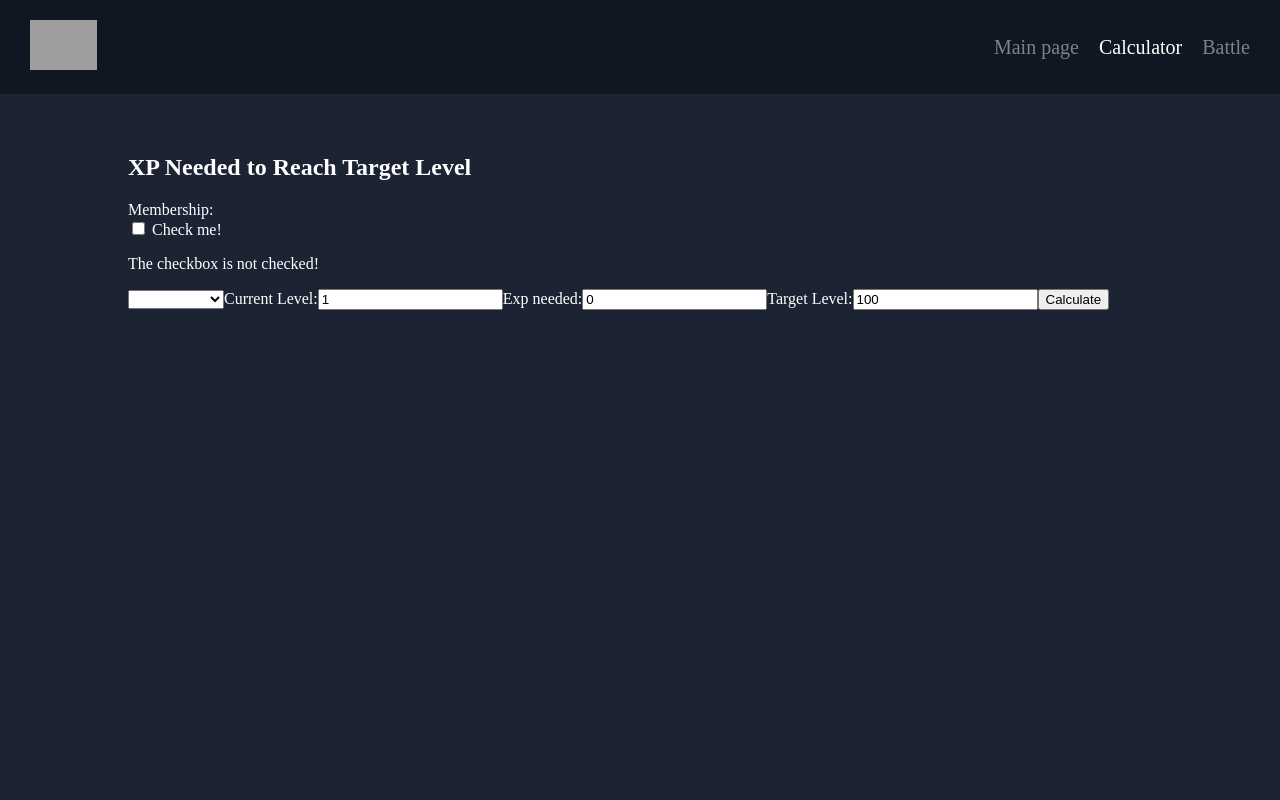
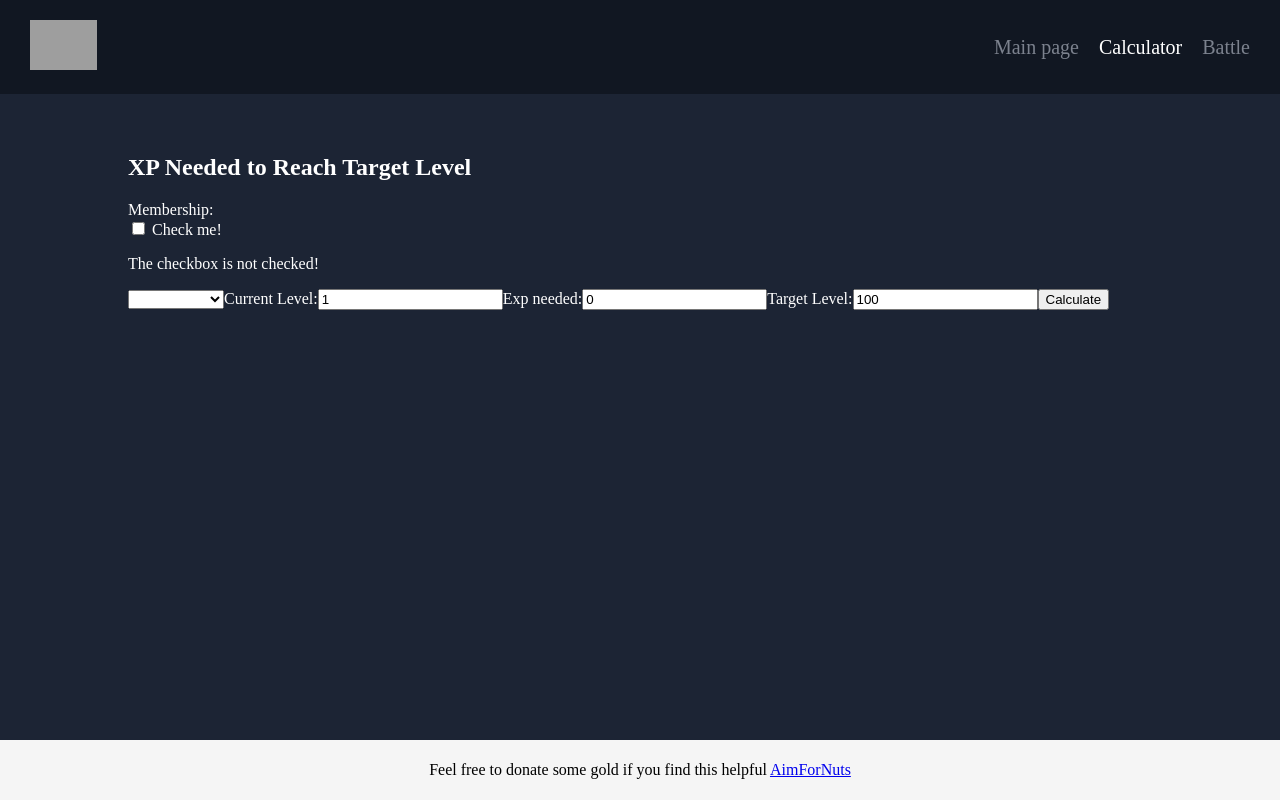
Before and after one commit to AimForNuts/idle-mmo-helper, an Angular app: page /idle-mmo-helper/calculator in a window 1280 px wide. Built offline with nearby package versions, Linux system fonts and the light colour scheme; grey boxes are pictures that could not be loaded.

Commit message:
Added footer

```diff
--- a/src/app/app.component.html
+++ b/src/app/app.component.html
@@ -4,4 +4,4 @@
   <router-outlet></router-outlet>
 </div>
 
-<!-- <app-donate-component></app-donate-component> -->
+<app-donate-component></app-donate-component>
--- a/src/app/donate/donate.component.html
+++ b/src/app/donate/donate.component.html
@@ -1,2 +1,4 @@
-<div>Feel free to donate some gold if you find this helpful</div>
-<a href="https://web.idle-mmo.com/@AimForNuts">AimForNuts</a>
+<footer class="footer">
+  Feel free to donate some gold if you find this helpful
+  <a target="_blank" href="https://web.idle-mmo.com/@AimForNuts">AimForNuts</a>
+</footer>
--- a/src/app/donate/donate.component.scss
+++ b/src/app/donate/donate.component.scss
@@ -0,0 +1,11 @@
+.footer {
+  position: absolute;
+  bottom: 0;
+  width: 100%;
+  /* Set the fixed height of the footer here */
+  height: 60px;
+  line-height: 60px;
+  margin: 0 auto;
+  text-align: center;
+  background-color: #f5f5f5;
+}
--- a/src/styles.scss
+++ b/src/styles.scss
@@ -1,15 +1,24 @@
 /* You can add global styles to this file, and also import other style files */
 @import 'bootstrap/scss/bootstrap-grid';
+
+html {
+  position: relative;
+  min-height: 100%;
+}
 
 body {
   margin: 0px;
   font-family: 'Inter,ui-sans-serif,system-ui,sans-serif';
   background-color: #1c2434;
+  height: 100%;
+  margin-bottom: 60px;
+  margin-top: 0;
 
   .main-body {
     color: white;
     max-width: 80%;
     margin: auto;
     padding-top: 20px;
+    height: 100%;
   }
 }
```
